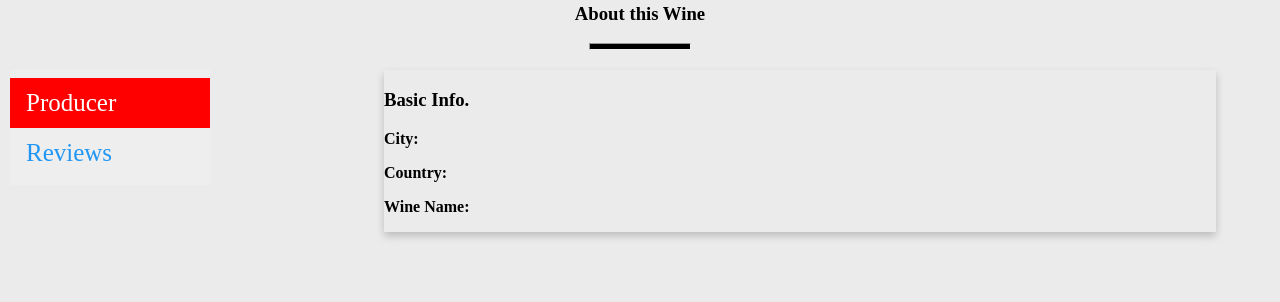
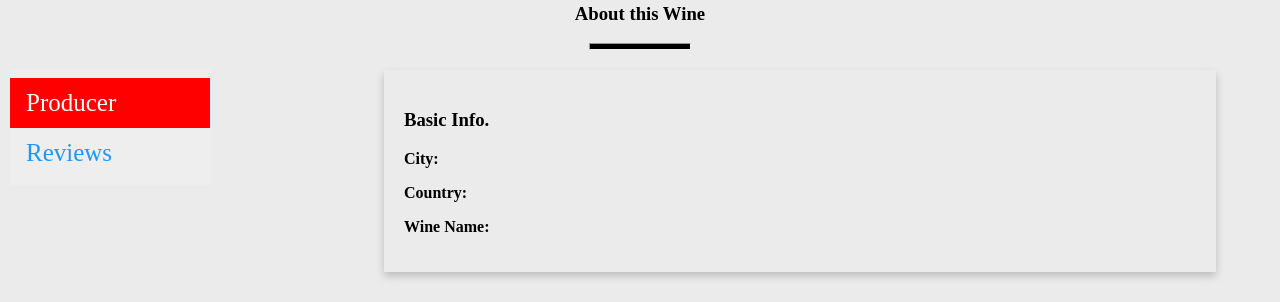
Before and after one commit to EBEN4REAL/React-redux-Testing, a React (Create React App) app: page /wines/1 in a window 1280 px wide. Shown: the part 420-722 px from the top of the page. Built offline with nearby package versions, Linux system fonts and the light colour scheme; no server answers.

Commit message:
Completed tabs section

```diff
--- a/src/components/wineDetail/index.js
+++ b/src/components/wineDetail/index.js
@@ -107,17 +107,20 @@ class Wine extends Component {
                                     </div>
                                 </div>
                                 <div className="right-content">
+	                                <div className="right-content-subsection">
+	                                	   {this.state.activeLink === 'Producer' ?
 	                                    <div className="basicInfo">
 	                                        <h3 className="producer-text"><b>Basic Info.</b></h3>
-                                        {this.state.activeLink === 'Producer' ?
+
 	                                    	 <div>
 	                                           <p><b>City: </b> {this.state.wineDetails.city}</p>
 	                                           <p><b>Country: </b> {this.state.wineDetails.country}</p>
 	                                           <p><b>Wine Name: </b> {this.state.wineDetails.name}</p>
 	                                        </div>
-                                        :null}
+
 
 	                                    </div>
+	                                 :null}
 	                                {this.state.activeLink === 'Reviews' ?
 	                                    	 <div className="basicInfo">
 		                                        <h3 className="producer-text"><b>Wine Reviews</b></h3>
@@ -126,6 +129,8 @@ class Wine extends Component {
 		                                        </div>
 		                                    </div>
 	                                	:null}
+	                                </div>
+
                                 </div>
                             </div>
 
--- a/src/components/wineDetail/styles.scss
+++ b/src/components/wineDetail/styles.scss
@@ -54,5 +54,8 @@
     cursor: pointer;
   }
   .producer{
-    margin: 10px;
+    margin: 20px;
   }
+  .right-content-subsection{
+    margin: 20px;
+  }
```
Lines whose indentation alone changed are shown as unchanged.
